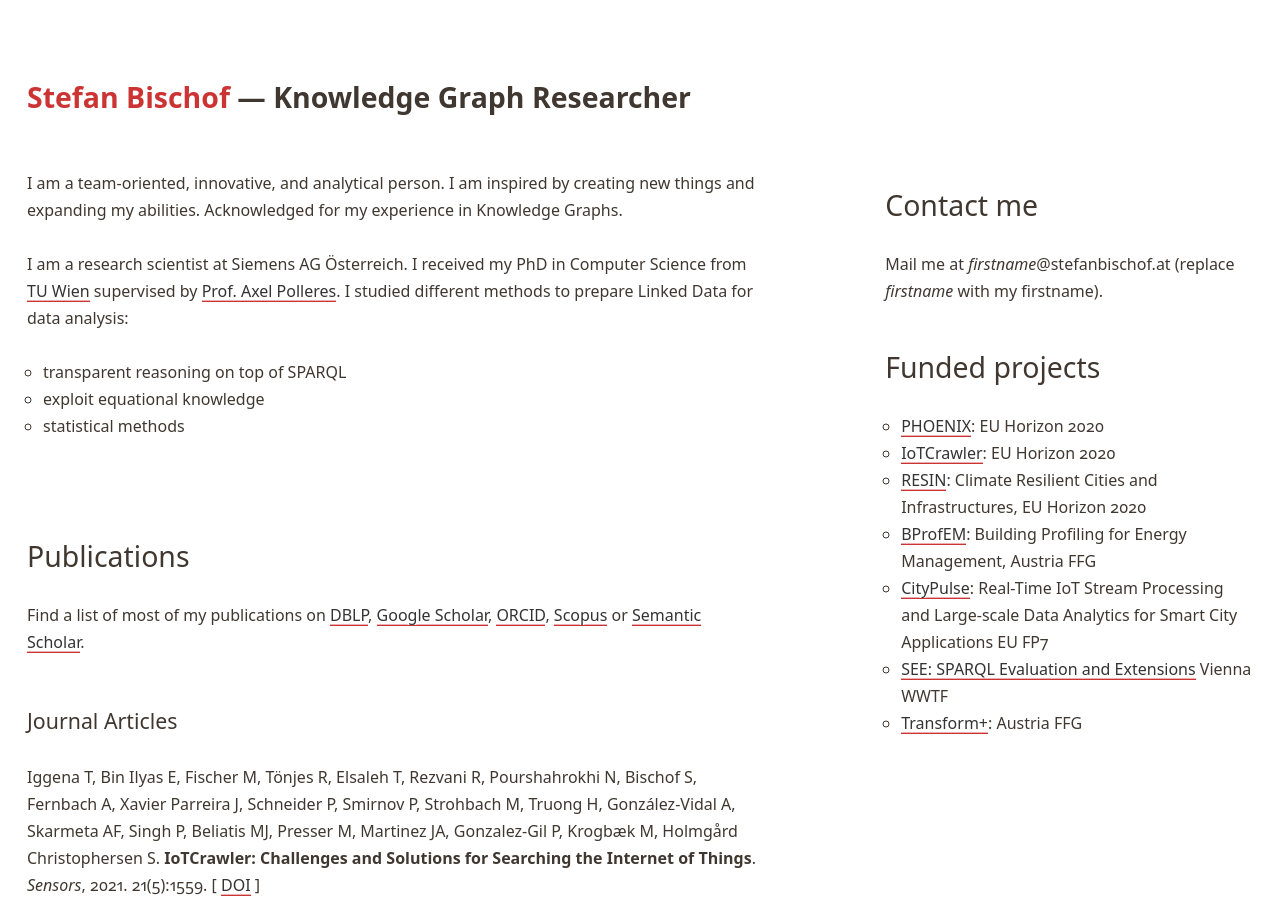
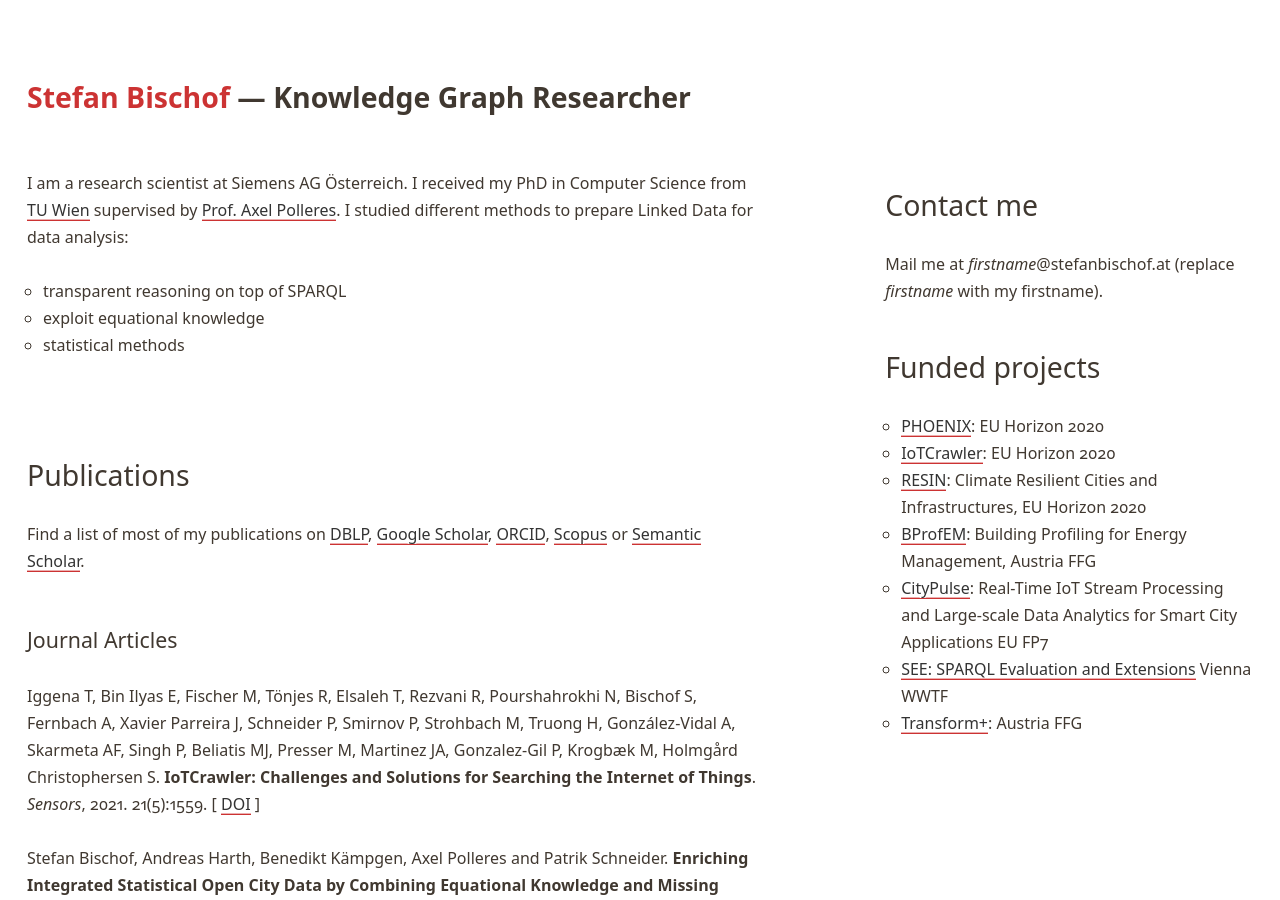
Before and after one commit to stefanbischof/stefanbischof.github.io, a Jekyll site: the page built from index.html, in a window 1280 px wide and 900 px high. Built offline with Jekyll 4.4.1, drawn with Linux system fonts in a browser that asks for light colours.

Commit message:
Update index.html

```diff
--- a/index.html
+++ b/index.html
@@ -5,8 +5,6 @@ header: big
 
 <div class="row">
        <div class="col8">
-
-<p>I am a team-oriented, innovative, and analytical person. I am inspired by creating new things and expanding my abilities. Acknowledged for my experience in Knowledge Graphs.</p>
 
 <p>I am a research scientist at Siemens AG Österreich. I received my PhD in Computer Science from <a href="https://www.tuwien.at/">TU Wien</a> supervised by <a href="http://polleres.net/">Prof. Axel Polleres</a>. I studied different methods to prepare Linked Data for data analysis:
 <ul>
```
